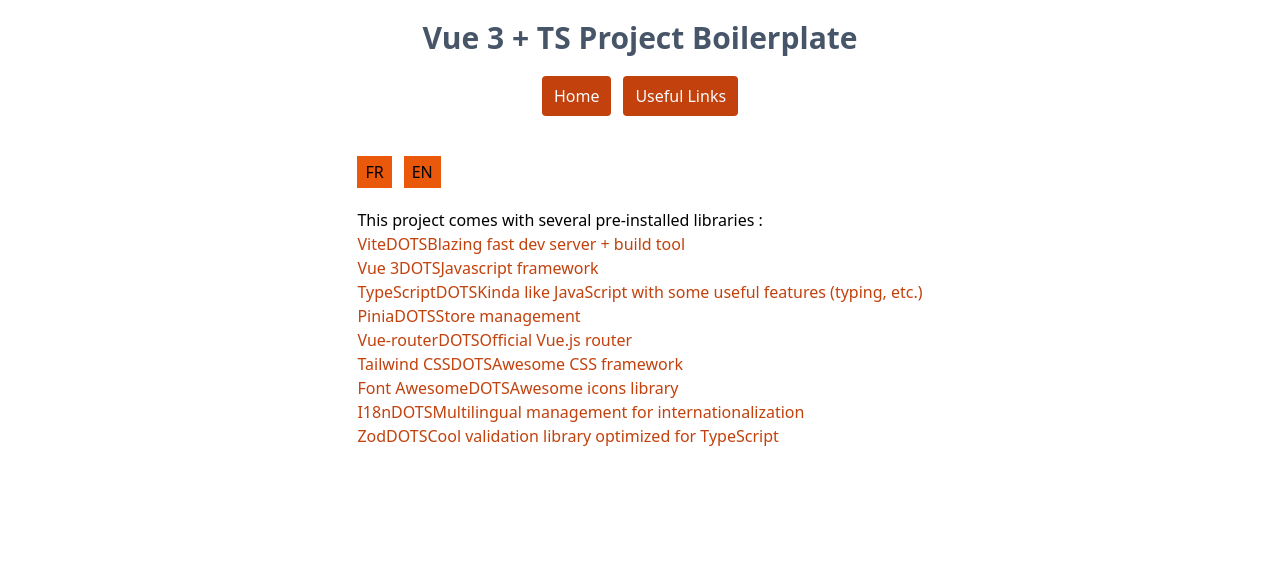
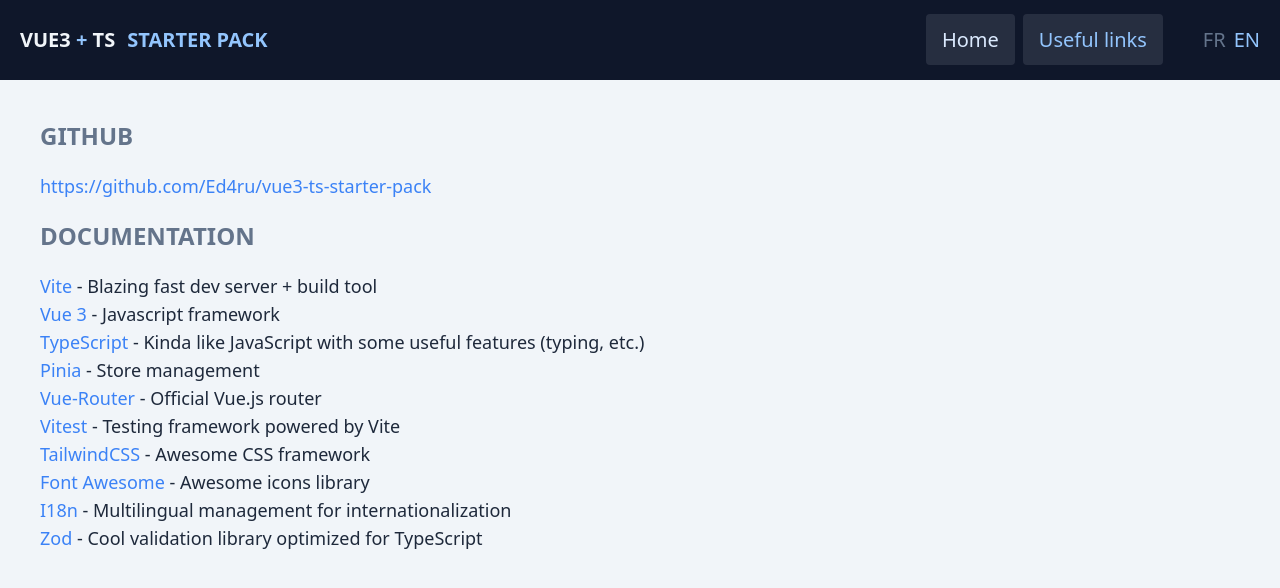
Before and after one commit to Ed4ru/boilerplate-vue3-typescript, a Vue app: page /links in a window 1280 px wide. Shown: the top 588 px of the page. Built offline with nearby package versions, Linux system fonts and the light colour scheme.

Commit message:
Style improvements and misc fixes (#4)

```diff
--- a/package.json
+++ b/package.json
@@ -17,6 +17,7 @@
     "@fortawesome/free-regular-svg-icons": "~6.2.0",
     "@fortawesome/vue-fontawesome": "~3.0.1",
     "axios": "~1.1.3",
+    "lodash": "~4.17.21",
     "pinia": "~2.0.23",
     "vue": "~3.2.37",
     "vue-i18n": "~9.2.2",
@@ -25,6 +26,7 @@
   },
   "devDependencies": {
     "@intlify/vite-plugin-vue-i18n": "~6.0.3",
+    "@types/lodash": "^4.14.186",
     "@types/node": "~18.11.2",
     "@vitejs/plugin-vue": "~3.1.0",
     "@vue/eslint-config-typescript": "^11.0.2",
--- a/src/App.vue
+++ b/src/App.vue
@@ -1,15 +1,13 @@
 <template>
-  <div class="flex flex-col items-center">
-    <h1 class="text-slate-600 font-bold text-3xl my-5">
-      Vue 3 + TS Project Boilerplate
-    </h1>
-    <div class="flex flex-row space-x-3 mb-10">
-      <router-link :to="{ name: 'Home' }">Home</router-link>
-      <router-link :to="{ name: 'Useful Links' }">Useful Links</router-link>
-    </div>
+  <div class="absolute inset-0 pt-20">
+    <Header />
     <router-view />
   </div>
 </template>
+
+<script lang="ts" setup>
+import Header from '#/Header.vue';
+</script>
 
 <style lang="scss">
 * {
@@ -21,7 +19,7 @@
 }
 
 #app {
-  @apply absolute inset-0 flex flex-col items-center;
+  @apply absolute inset-0;
 }
 </style>
 
--- /dev/null
+++ b/src/assets/i18n/navigation.json
@@ -0,0 +1,14 @@
+{
+  "fr": {
+    "NAVIGATION": {
+      "HOME": "Accueil",
+      "USEFUL_LINKS": "Liens utiles"
+    }
+  },
+  "en": {
+    "NAVIGATION": {
+      "HOME": "Home",
+      "USEFUL_LINKS": "Useful links"
+    }
+  }
+}
--- /dev/null
+++ b/src/components/Header.vue
@@ -0,0 +1,33 @@
+<template>
+  <header>
+    <RouterLink :to="{ name: 'Home' }" class="flex flex-row space-x-3">
+      <p class="text-slate-100">Vue3 <span>+</span> TS</p>
+      <p class="text-blue-300">Starter Pack</p>
+    </RouterLink>
+    <div class="flex flex-row space-x-10">
+      <Navigation />
+      <LocaleSwitch />
+    </div>
+  </header>
+</template>
+
+<script lang="ts" setup>
+import Navigation from '#/Navigation.vue';
+import LocaleSwitch from '#/LocaleSwitch.vue';
+</script>
+
+<style lang="scss" scoped>
+header {
+  @apply absolute left-0 right-0 top-0;
+  @apply flex flex-row justify-between items-center;
+  @apply bg-slate-900 h-20 px-5 text-xl;
+}
+
+p {
+  @apply uppercase font-bold;
+
+  span {
+    @apply text-blue-300;
+  }
+}
+</style>
--- /dev/null
+++ b/src/components/LocaleSwitch.vue
@@ -0,0 +1,36 @@
+<template>
+  <div class="flex flex-row items-center space-x-2">
+    <button
+      @click="localeSwitch('fr')"
+      :class="{ active: currentLocale == 'fr' }"
+    >
+      FR
+    </button>
+    <button
+      @click="localeSwitch('en')"
+      :class="{ active: currentLocale == 'en' }"
+    >
+      EN
+    </button>
+  </div>
+</template>
+
+<script lang="ts" setup>
+import { i18n } from '@/services/i18n';
+
+const currentLocale = i18n.global.locale;
+const localeSwitch = (locale: 'fr' | 'en') => {
+  currentLocale.value = locale;
+};
+</script>
+
+<style lang="scss" scoped>
+button {
+  @apply text-slate-500;
+  @apply hover:text-blue-300;
+}
+
+.active {
+  @apply text-blue-300;
+}
+</style>
--- /dev/null
+++ b/src/components/Navigation.vue
@@ -0,0 +1,34 @@
+<template>
+  <nav>
+    <ul class="flex flex-row space-x-2">
+      <li>
+        <RouterLink :to="{ name: 'Home' }">
+          {{ t('NAVIGATION.HOME') }}
+        </RouterLink>
+      </li>
+      <li>
+        <RouterLink :to="{ name: 'Useful Links' }">
+          {{ t('NAVIGATION.USEFUL_LINKS') }}
+        </RouterLink>
+      </li>
+    </ul>
+  </nav>
+</template>
+
+<script lang="ts" setup>
+import { i18n } from '@/services/i18n';
+
+const { t } = i18n.global;
+</script>
+
+<style lang="scss" scoped>
+a {
+  @apply px-4 py-3 rounded;
+  @apply bg-blue-50/10 text-blue-100;
+  @apply hover:bg-blue-50/20;
+}
+
+.router-link-active {
+  @apply text-blue-300;
+}
+</style>
--- a/src/services/i18n.ts
+++ b/src/services/i18n.ts
@@ -1,10 +1,11 @@
 import { createI18n } from 'vue-i18n';
+import { merge } from 'lodash';
+
 import global from '@/assets/i18n/global.json';
+import navigation from '@/assets/i18n/navigation.json';
 
 export const i18n = createI18n({
   legacy: false,
   locale: 'en',
-  messages: {
-    ...global
-  }
+  messages: merge(global, navigation)
 });
--- a/src/views/Home.vue
+++ b/src/views/Home.vue
@@ -1,3 +1,101 @@
 <template>
-  <h1>Homepage</h1>
+  <section class="flex flex-col px-10 py-5 bg-slate-100 h-full">
+    <h1 class="text-2xl font-semibold text-slate-500 my-5">
+      {{ tl('TITLES.INTRO') }}
+    </h1>
+    <p class="text-slate-800 text-lg font-normal">{{ tl('CONTENT.INTRO') }}</p>
+    <h1 class="text-2xl font-semibold text-slate-500 my-5">
+      {{ tl('TITLES.PRO') }}
+    </h1>
+    <p class="text-slate-800 text-lg font-normal">{{ tl('CONTENT.PRO') }}</p>
+    <h1 class="text-2xl font-semibold text-slate-500 my-5">
+      {{ tl('TITLES.DOCUMENTATION') }}
+    </h1>
+    <p class="text-slate-800 text-lg font-normal">
+      {{ tl('CONTENT.DOCUMENTATION') }}
+      <RouterLink :to="{ name: 'Useful Links' }">{{
+        tg('NAVIGATION.USEFUL_LINKS')
+      }}</RouterLink>
+    </p>
+    <h1 class="text-2xl font-semibold text-slate-500 my-5">
+      {{ tl('TITLES.LICENCE') }}
+    </h1>
+    <p class="text-slate-800 text-lg font-normal">
+      {{ tl('CONTENT.LICENCE') }}
+      <a href="https://opensource.org/licenses/MIT" target="_blank">{{
+        tl('CONTENT.LICENCE_LINK')
+      }}</a>
+    </p>
+  </section>
 </template>
+
+<script lang="ts" setup>
+import { useI18n } from 'vue-i18n';
+import { i18n } from '@/services/i18n';
+
+const { t: tg } = i18n.global;
+const { t: tl } = useI18n({ inheritLocale: true, useScope: 'local' });
+</script>
+
+<style lang="scss" scoped>
+a {
+  @apply text-blue-500;
+}
+</style>
+
+<i18n locale="fr">
+{
+  "TITLES": {
+    "INTRO": "Introduction",
+    "PRO": "Avantages",
+    "DOCUMENTATION": "Documentation",
+    "LICENCE": "License",
+  },
+  "CONTENT": {
+    "INTRO": "Ce projet à pour vocation de vous permettre de commencer rapidement à
+      développer votre site utilisant Vue 3 en vous offrant une architecture
+      \"clés en main\" qui contient les principales librairies conseillées pour
+      Vue 3 (Pinia, vue-router) ainsi que d'autres librairies très utiles, voire
+      essentielles pour le développement de tout projet sérieux utilisant ce
+      framework.",
+    "PRO": "Toutes les librairies installées sont pré-configurées et des exemples
+      d'utilisation sont présents pour que vous puissiez rapidement intégrer la
+      logique des différentes librairies, même si vous ne les connaissez pas
+      encore.",
+    "DOCUMENTATION": "La documentation relative à chacune des librairies utilisées est
+      disponible dans l'onglet ",
+    "LICENCE": "Le code est sous license MIT, ce qui signifie que vous avez le droit de
+      l'utiliser et de le modifier à votre convenance. Qu'il s'agisse de projets
+      personnels ou de plus grosses applications à but commercial. Plus de
+      détails sur la licence ",
+    "LICENCE_LINK": "ici"
+  }
+}
+</i18n>
+
+<i18n locale="en">
+  {
+    "TITLES": {
+      "INTRO": "Introduction",
+      "PRO": "Advantages",
+      "DOCUMENTATION": "Documentation",
+      "LICENCE": "Licence",
+    },
+    "CONTENT": {
+      "INTRO": "This project aims to allow you to quickly start to develop your Vue 3
+        application by giving you an architecture containing the main libraries
+        recommended for Vue 3 (Pinia, vue-router) as well as some very useful
+        libraries ones, often required in any serious project using this
+        framework.",
+      "PRO": "All libraries are pre-installed and examples of use are present
+        so that you can quickly learn how they work, even if
+        it's your first time.",
+      "DOCUMENTATION": "The documentation for each of the libraries used is available
+        in the tab ",
+      "LICENCE": "The code is under the MIT license, which means that you have the right to
+        use it and modify it at your convenience. From personal projects to larger
+        commercial applications. More details",
+      "LICENCE_LINK": "here"
+    }
+  }
+  </i18n>
--- a/src/views/UsefulLinks.vue
+++ b/src/views/UsefulLinks.vue
@@ -1,53 +1,125 @@
 <template>
-  <div>
-    <div class="flex flex-row space-x-3 mb-5">
-      <button @click="switchLang('fr')">FR</button>
-      <button @click="switchLang('en')">EN</button>
-    </div>
-    <p>This project comes with several pre-installed libraries :</p>
+  <section class="flex flex-col px-10 py-5 bg-slate-100 h-full">
+    <h1 class="text-2xl font-semibold text-slate-500 my-5">
+      {{ tl('GITHUB') }}
+    </h1>
+    <p class="text-blue-500 text-lg font-normal">
+      <a href="https://github.com/Ed4ru/vue3-ts-starter-pack" target="_blank">
+        https://github.com/Ed4ru/vue3-ts-starter-pack</a
+      >
+    </p>
+    <h1 class="text-2xl font-semibold text-slate-500 my-5">
+      {{ tl('DOCUMENTATION') }}
+    </h1>
     <ul>
-      <li>Vite{{ tl('DOTS') }}{{ t('USEFUL_LINKS.VITE') }}</li>
-      <li>Vue 3{{ tl('DOTS') }}{{ t('USEFUL_LINKS.VUE_3') }}</li>
-      <li>TypeScript{{ tl('DOTS') }}{{ t('USEFUL_LINKS.TYPESCRIPT') }}</li>
-      <li>Pinia{{ tl('DOTS') }}{{ t('USEFUL_LINKS.PINIA') }}</li>
-      <li>Vue-router{{ tl('DOTS') }}{{ t('USEFUL_LINKS.VUE_ROUTER') }}</li>
-      <li>Tailwind CSS{{ tl('DOTS') }}{{ t('USEFUL_LINKS.TAILWIND_CSS') }}</li>
-      <li>Font Awesome{{ tl('DOTS') }}{{ t('USEFUL_LINKS.FONT_AWESOME') }}</li>
-      <li>I18n{{ tl('DOTS') }}{{ t('USEFUL_LINKS.I18N') }}</li>
-      <li>Zod{{ tl('DOTS') }}{{ t('USEFUL_LINKS.ZOD') }}</li>
+      <li
+        v-for="(library, index) in essentialLibraries"
+        :key="index"
+        class="text-slate-800 text-lg font-normal"
+      >
+        <a :href="library.link" target="_blank" class="text-blue-500">{{
+          library.name
+        }}</a>
+        -
+        <span>{{ tg(library.description) }}</span>
+      </li>
     </ul>
-  </div>
+    <ul>
+      <li
+        v-for="(library, index) in coolLibraries"
+        :key="index"
+        class="text-slate-800 text-lg font-normal"
+      >
+        <a :href="library.link" target="_blank" class="text-blue-500">{{
+          library.name
+        }}</a>
+        -
+        <span>{{ tg(library.description) }}</span>
+      </li>
+    </ul>
+  </section>
 </template>
 
 <script lang="ts" setup>
 import { useI18n } from 'vue-i18n';
 import { i18n } from '@/services/i18n';
 
-const { t } = i18n.global;
+const { t: tg } = i18n.global;
 const { t: tl } = useI18n({ inheritLocale: true, useScope: 'local' });
 
-const switchLang = (locale: 'en' | 'fr') => {
-  i18n.global.locale.value = locale;
-};
+const essentialLibraries = [
+  {
+    name: 'Vite',
+    link: 'https://vitejs.dev/',
+    description: 'USEFUL_LINKS.VITE'
+  },
+  {
+    name: 'Vue 3',
+    link: 'https://vuejs.org/',
+    description: 'USEFUL_LINKS.VUE_3'
+  },
+  {
+    name: 'TypeScript',
+    link: 'https://www.typescriptlang.org/',
+    description: 'USEFUL_LINKS.TYPESCRIPT'
+  },
+  {
+    name: 'Pinia',
+    link: 'https://pinia.vuejs.org/',
+    description: 'USEFUL_LINKS.PINIA'
+  },
+  {
+    name: 'Vue-Router',
+    link: 'https://router.vuejs.org/',
+    description: 'USEFUL_LINKS.VUE_ROUTER'
+  }
+];
+
+const coolLibraries = [
+  {
+    name: 'Vitest',
+    link: 'https://vitest.dev/',
+    description: 'USEFUL_LINKS.VITEST'
+  },
+  {
+    name: 'TailwindCSS',
+    link: 'https://tailwindcss.com/',
+    description: 'USEFUL_LINKS.TAILWIND_CSS'
+  },
+  {
+    name: 'Font Awesome',
+    link: 'https://fontawesome.com/',
+    description: 'USEFUL_LINKS.FONT_AWESOME'
+  },
+  {
+    name: 'I18n',
+    link: 'https://kazupon.github.io/vue-i18n/',
+    description: 'USEFUL_LINKS.I18N'
+  },
+  {
+    name: 'Zod',
+    link: 'https://zod.dev/',
+    description: 'USEFUL_LINKS.ZOD'
+  }
+];
 </script>
 
 <style lang="scss" scoped>
 button {
   @apply bg-orange-600 px-2 py-1;
 }
-
-li {
-  @apply text-orange-700;
-}
 </style>
 
-<i18n>
+<i18n locale="fr">
 {
-  "en": {
-    "DOTS": ": "
-  },
-  "fr": {
-    "DOTS": " : "
-  }
+  "GITHUB": "Github",
+  "DOCUMENTATION" : "Documentation"
 }
 </i18n>
+
+<i18n locale="en">
+{
+  "GITHUB": "Github",
+  "DOCUMENTATION" : "Documentation"
+}
+</i18n>
```
Also changed, not shown: .eslintrc.json, 1 other file (tests, documents, lock files or other folders).
